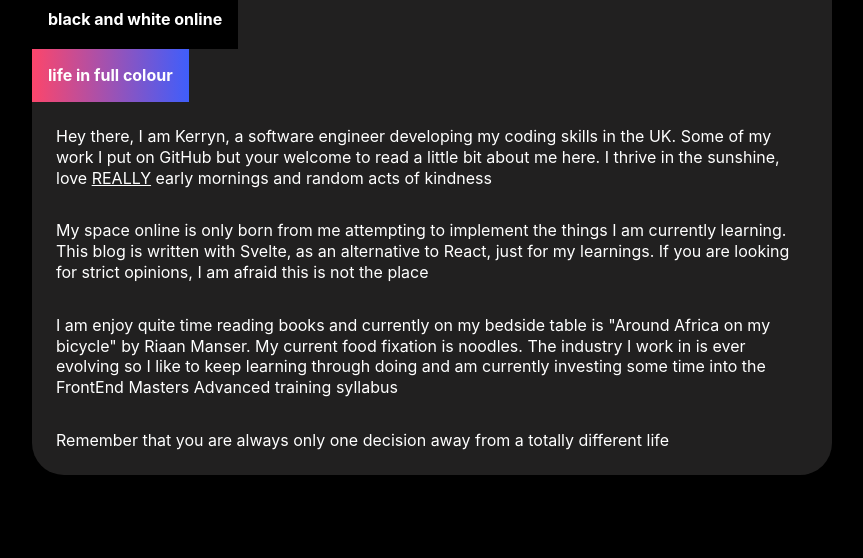
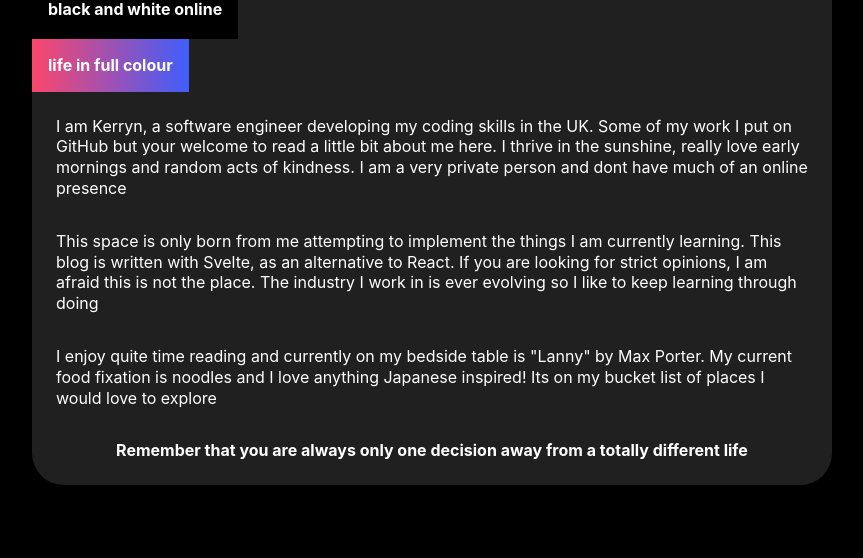
Before and after one commit to KScriven/veryhuman, a Svelte app: page / in a window 1280 px wide. Shown: the part 242-800 px from the top of the page, without its empty margins (208-1071 px from the left). Built offline with nearby package versions, Linux system fonts and the light colour scheme.

Commit message:
Minor tweaks to site

```diff
--- a/src/app.html
+++ b/src/app.html
@@ -48,4 +48,9 @@
 	html:focus-within {
 		scroll-behavior: smooth;
 	}
+
+	footer {
+		display: flex;
+		justify-content: center;
+	}
 </style>
--- a/src/routes/index.svelte
+++ b/src/routes/index.svelte
@@ -1,5 +1,5 @@
 <script>
-	let title = 'Hello There';
+	let title = 'Hey There !';
 </script>
 
 <head>
@@ -30,25 +30,26 @@
 	</div>
 	<div class="blog__content padding-24">
 		<p>
-			Hey there, I am Kerryn, a software engineer developing my coding skills in the UK. Some of my
-			work I put on GitHub but your welcome to read a little bit about me here. I thrive in the
-			sunshine, love <u>REALLY</u> early mornings and random acts of kindness
+			I am Kerryn, a software engineer developing my coding skills in the UK. Some of my work I put
+			on GitHub but your welcome to read a little bit about me here. I thrive in the sunshine,
+			really love early mornings and random acts of kindness. I am a very private person and dont
+			have much of an online presence
 		</p>
 		<p>
-			My space online is only born from me attempting to implement the things I am currently
-			learning. This blog is written with Svelte, as an alternative to React, just for my learnings.
-			If you are looking for strict opinions, I am afraid this is not the place
+			This space is only born from me attempting to implement the things I am currently learning.
+			This blog is written with Svelte, as an alternative to React. If you are looking for strict
+			opinions, I am afraid this is not the place. The industry I work in is ever evolving so I like
+			to keep learning through doing
 		</p>
 		<p>
-			I am enjoy quite time reading books and currently on my bedside table is "Around Africa on my
-			bicycle" by Riaan Manser. My current food fixation is noodles. The industry I work in is ever
-			evolving so I like to keep learning through doing and am currently investing some time into
-			the FrontEnd Masters Advanced training syllabus
+			I enjoy quite time reading and currently on my bedside table is "Lanny" by Max Porter. My
+			current food fixation is noodles and I love anything Japanese inspired! Its on my bucket list
+			of places I would love to explore
 		</p>
 
 		<div class="footer__caption">
 			<footer>
-				Remember that you are always only one decision away from a totally different life
+				<b>Remember that you are always only one decision away from a totally different life</b>
 			</footer>
 		</div>
 	</div>
```
Also changed, not shown: src/routes/contact.svelte (+6 -7 lines).
